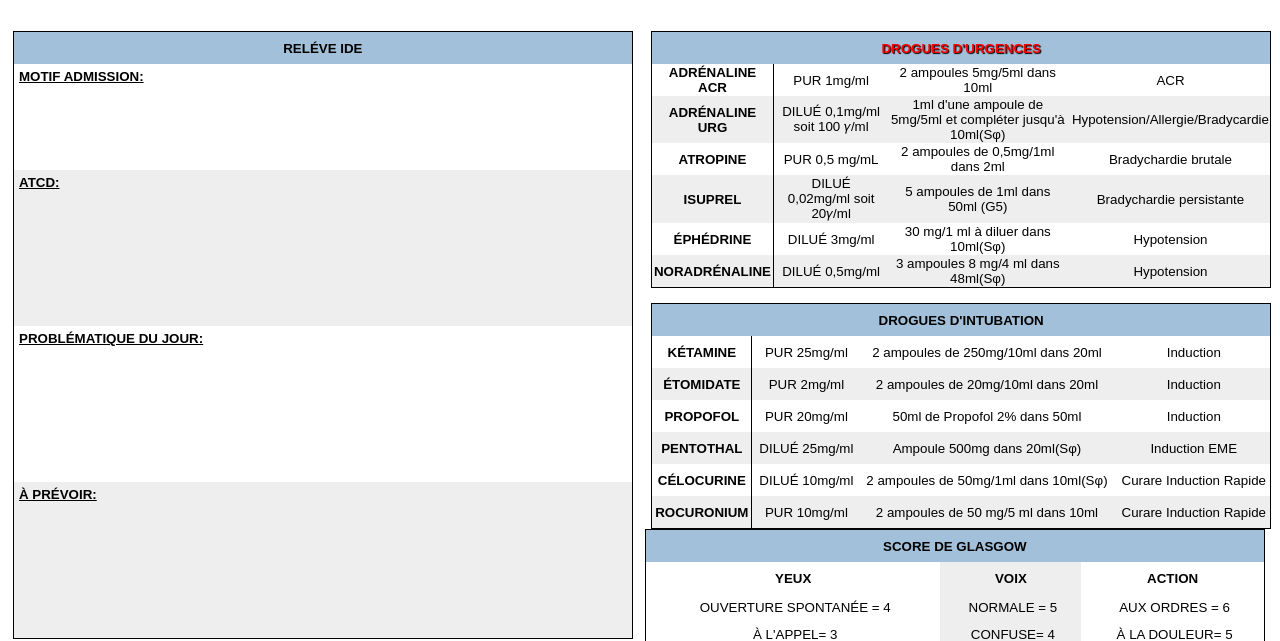
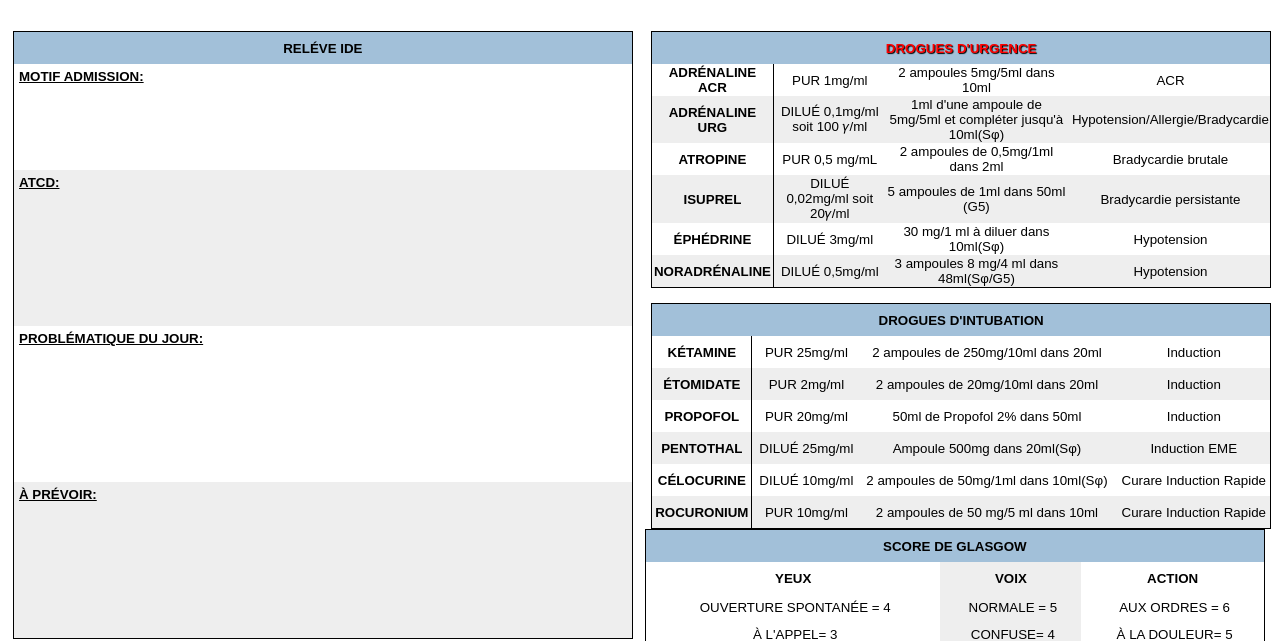
Before and after one commit to sebastienpro/ch-ales, a Flask app: page /verso in a window 1280 px wide. Shown: the top 641 px of the page. Run offline with Flask 2, Linux system fonts and the light colour scheme.

Commit message:
Update drogues.html

```diff
--- a/templates/verso/right/drogues.html
+++ b/templates/verso/right/drogues.html
@@ -1,7 +1,7 @@
 <table align="right" style="width: 99%;">
     <thead>
     <tr>
-        <th colspan="4" class="lcell bg-red" style="color: red; text-shadow: #000 1px 1px 1px;">DROGUES D'URGENCES</th>
+        <th colspan="4" class="lcell bg-red" style="color: red; text-shadow: #000 1px 1px 1px;">DROGUES D'URGENCE</th>
     </tr>
     </thead>
     <tbody>
@@ -21,13 +21,13 @@
         <th style="text-align: center" class="border-r">ATROPINE</th>
         <td style="text-align: center">PUR 0,5 mg/mL</td>
         <td style="text-align: center">2 ampoules de 0,5mg/1ml dans 2ml</td>
-        <td style="text-align: center">Bradychardie brutale</td>
+        <td style="text-align: center">Bradycardie brutale</td>
     </tr>
     <tr class="bg-g">
         <th style="text-align: center" class="border-r"> ISUPREL</th>
         <td style="text-align: center">DILUÉ 0,02mg/ml soit 20𝛾/ml</td>
         <td style="text-align: center">5 ampoules de 1ml dans 50ml (G5)</td>
-        <td style="text-align: center">Bradychardie persistante</td>
+        <td style="text-align: center">Bradycardie persistante</td>
     </tr>
     <tr>
         <th style="text-align: center" class="border-r">ÉPHÉDRINE</th>
@@ -38,7 +38,7 @@
     <tr class="bg-g">
         <th style="text-align: center" class="border-r">NORADRÉNALINE</th>
         <td style="text-align: center">DILUÉ 0,5mg/ml</td>
-        <td style="text-align: center">3 ampoules 8 mg/4 ml dans 48ml(Sφ)</td>
+        <td style="text-align: center">3 ampoules 8 mg/4 ml dans 48ml(Sφ/G5)</td>
         <td style="text-align: center">Hypotension</td>
     </tr>
     </tbody>
```
